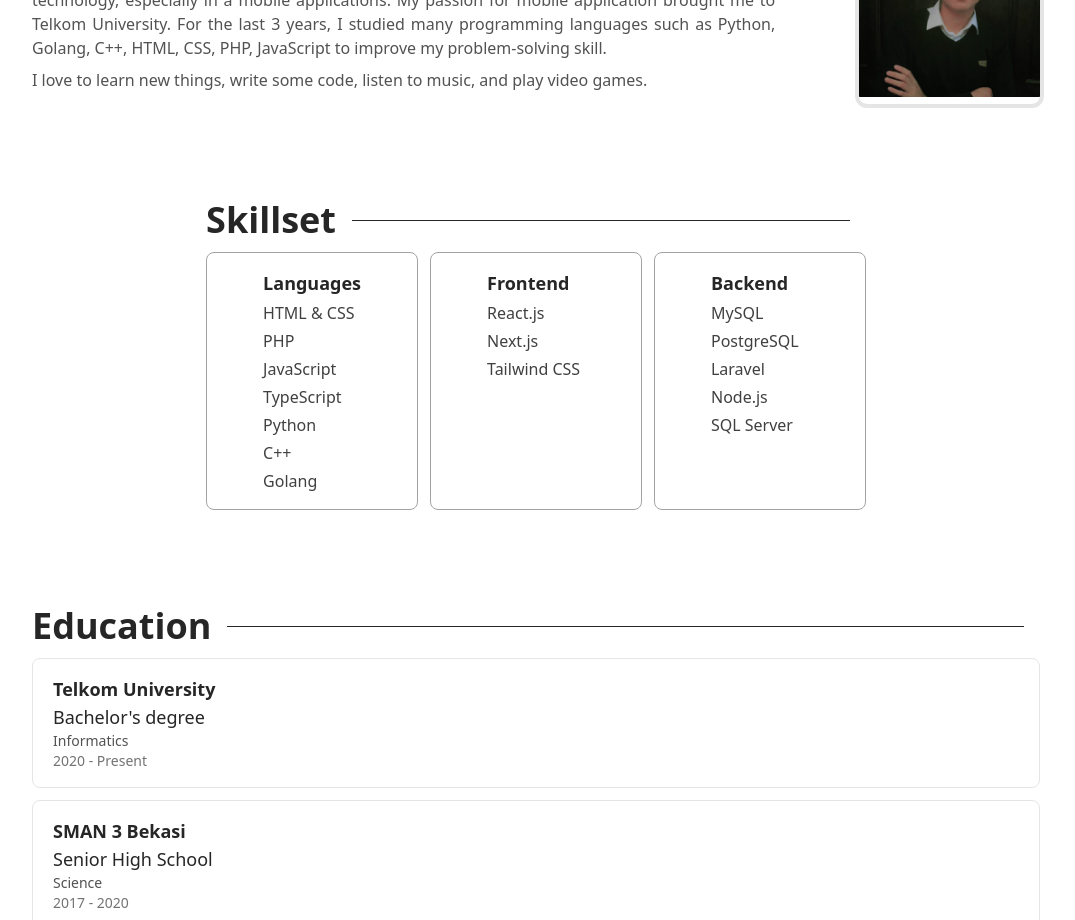
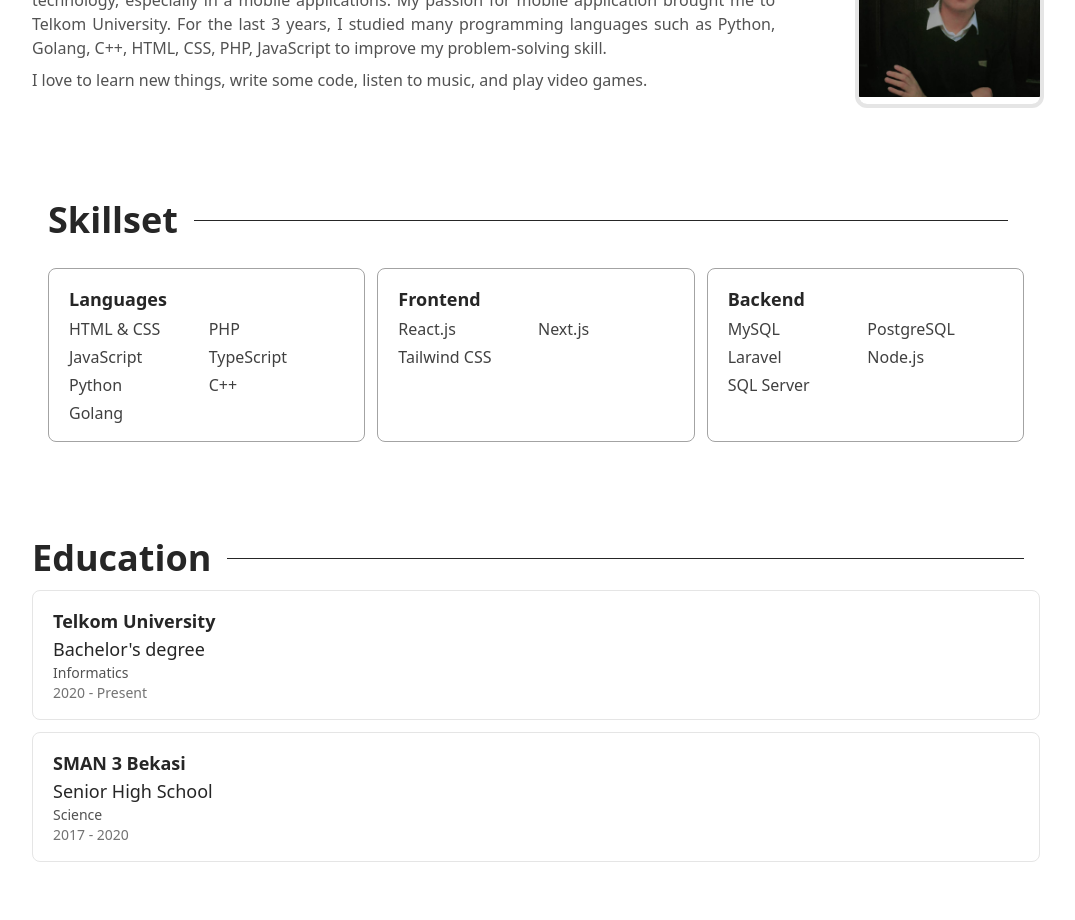
Before and after one commit to dhnstr/portfolio-project, a React (Vite) app: page / in a window 1280 px wide. Shown: the part 960-1880 px from the top of the page, without its empty margins (104-1179 px from the left). Built offline with nearby package versions, Linux system fonts and the light colour scheme.

Commit message:
portfolio

```diff
--- a/src/components/Skill.jsx
+++ b/src/components/Skill.jsx
@@ -3,9 +3,9 @@ import skills from './data/skills.json';
 
 const Skill = () => {
     return (
-        <div className="flex flex-col md:flex-row-reverse md:gap-12 lg:gap-16 px-4 py-16 bg-white dark:bg-neutral-900">
-            <div className="max-w-[1040px] m-auto p-4 space-y-2 lg:space-y-3">
-                <div className="flex items-center justify-between">
+        <div className="px-4 sm:space-y-7 bg-white dark:bg-neutral-900 py-16">
+            <div className="max-w-[1040px] mx-auto p-4 lg:px-8 space-y-4 lg:space-y-7">
+                <div className="flex items-center justify-between mb-4"> {/* Adjusted margin here */}
                     <span className="flex items-center gap-2 font-bold text-2xl md:text-3xl lg:text-4xl text-neutral-800 dark:text-neutral-100">
                         <p>Skillset</p>
                     </span>
@@ -15,12 +15,12 @@ const Skill = () => {
                     {skills.map((skill, index) => (
                         <div
                             key={index}
-                            className="rounded-lg border border-neutral-400 dark:border-neutral-600 px-4 py-3 md:px-14 md:py-4 items-center justify-center"
+                            className="bg-white dark:bg-zinc-800 rounded-lg border border-neutral-400 dark:border-neutral-600 px-4 py-3 md:px-5 md:py-4"
                         >
                             <p className="font-semibold text-lg text-neutral-800 dark:text-neutral-200">
                                 {skill.category}
                             </p>
-                            <div className="grid grid-cols-1 mt-1 gap-1">
+                            <div className="grid grid-cols-2 mt-1 gap-1">
                                 {skill.skills.map((skill, index) => (
                                     <p
                                         key={index}
```
Also changed, not shown: src/components/Workitem.jsx (line endings or trailing spaces).
